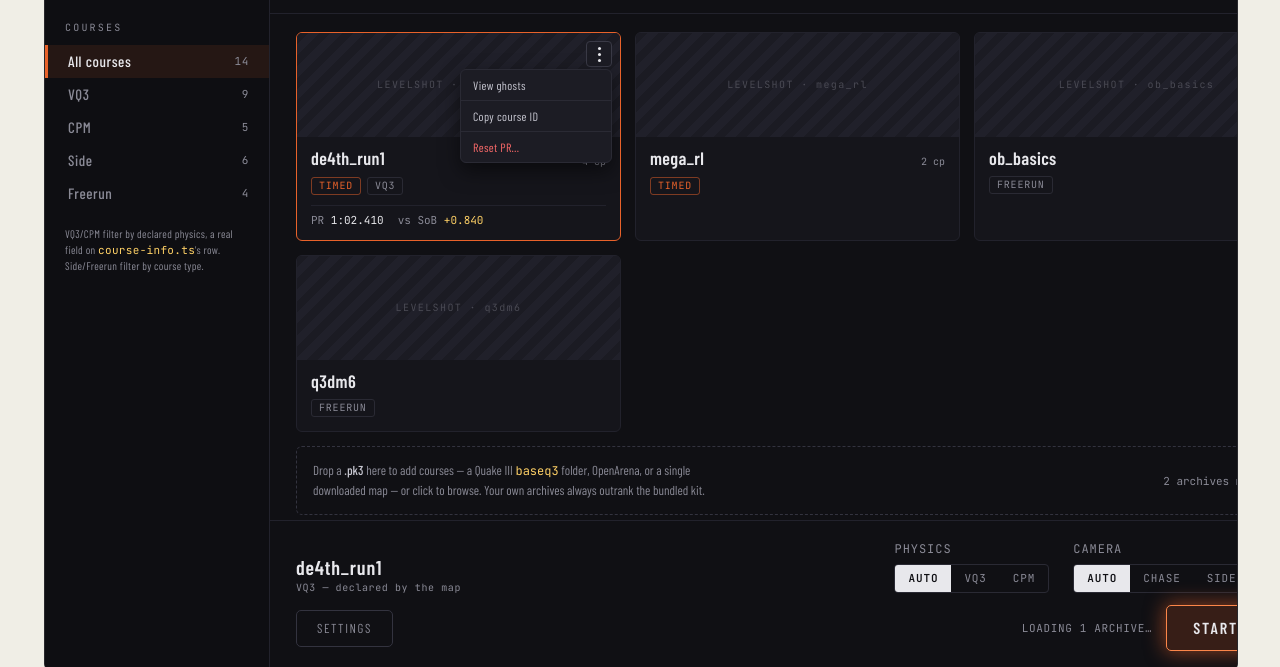
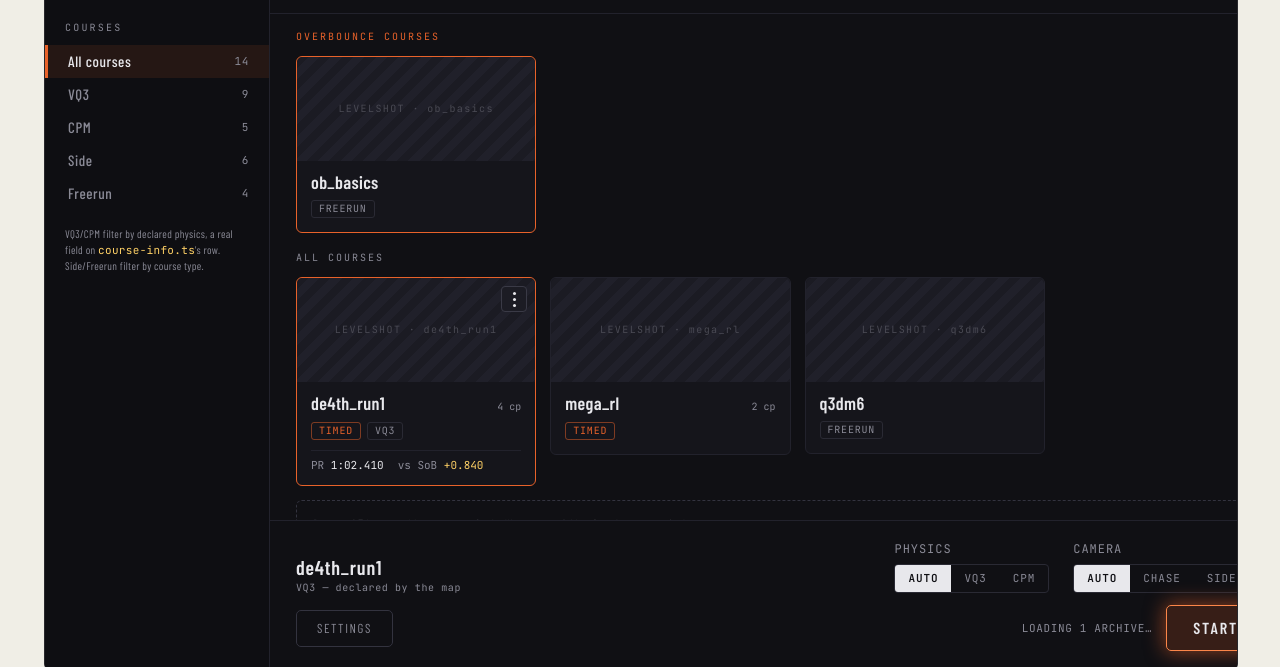
Before and after one commit to joa/overbounce, a website built with Vite: page design/Overbounce Screens.dc.html in a window 1280 px wide. Shown: the part 1229-1896 px from the top of the page. Built offline with nearby package versions, Linux system fonts and the light colour scheme.

Commit message:
design: 1g leads with the Overbounce courses
Frames 1g and 1i regrouped: the four courses this project built come
first, under an OVERBOUNCE COURSES header in the accent, with everything
else under ALL COURSES in the dim grey. The tile grid goes to
auto-fill/minmax(220px) so the column count follows the width instead of
being pinned at three.

The list frame takes the same ordering and NO headers, and keeps
ob_basics on `border-left: 2px solid transparent` -- which is what says
the accent border on the ob_basics tile is the mock showing a selected
card, not a permanent category marker.

Co-Authored-By: Claude Opus 5 (1M context) <noreply@anthropic.com>
Claude-Session: https://claude.ai/code/session_01FbG7bbqq3mchtnsypvso6A

```diff
--- a/design/Overbounce Screens.dc.html
+++ b/design/Overbounce Screens.dc.html
@@ -131,20 +131,29 @@ Open source</a>
 </div>
 </div>
 
-<div style="flex:1;min-height:0;padding:18px 26px 0;display:grid;grid-template-columns:repeat(3,1fr);gap:14px;align-content:start;overflow:auto">
+<div style="flex:1;min-height:0;padding:18px 26px 0;display:grid;grid-template-columns:repeat(auto-fill,minmax(220px,1fr));gap:14px;align-items:start;align-content:start;overflow:auto">
 
-<div style="border:1px solid #e8622a;border-radius:6px;background:#15151b;overflow:hidden">
-<div style="height:104px;background:repeating-linear-gradient(135deg,#1b1b23 0 8px,#20202a 8px 16px);display:grid;place-items:center;position:relative">
+<div style="grid-column:1/-1;font:400 10px/1 'JetBrains Mono',monospace;letter-spacing:.2em;color:#e8622a">OVERBOUNCE COURSES</div>
+
+<div style="border:1px solid #e8622a;border-radius:6px;background:#15151b">
+<div style="height:104px;border-radius:6px 6px 0 0;background:repeating-linear-gradient(135deg,#1b1b23 0 8px,#20202a 8px 16px);display:grid;place-items:center"><span style="font:400 10px/1 'JetBrains Mono',monospace;letter-spacing:.14em;color:#4a4a54">LEVELSHOT · ob_basics</span></div>
+<div style="padding:12px 14px 14px">
+<div style="display:flex;justify-content:space-between;align-items:baseline"><span style="font:600 18px/1 'Barlow Condensed',sans-serif;letter-spacing:.02em">ob_basics</span></div>
+<div style="margin-top:9px;display:flex;gap:6px;flex-wrap:wrap">
+<span style="padding:3px 7px;border-radius:3px;font:400 10px/1 'JetBrains Mono',monospace;letter-spacing:.08em;text-transform:uppercase;border:1px solid #2a2a34;color:#8a8a96">FREERUN</span>
+</div>
+</div>
+</div>
+
+<div style="grid-column:1/-1;margin-top:6px;font:400 10px/1 'JetBrains Mono',monospace;letter-spacing:.2em;color:#8a8a96">ALL COURSES</div>
+
+<div style="border:1px solid #e8622a;border-radius:6px;background:#15151b">
+<div style="height:104px;border-radius:6px 6px 0 0;overflow:hidden;background:repeating-linear-gradient(135deg,#1b1b23 0 8px,#20202a 8px 16px);display:grid;place-items:center;position:relative">
 <span style="font:400 10px/1 'JetBrains Mono',monospace;letter-spacing:.14em;color:#4a4a54">LEVELSHOT · de4th_run1</span>
 <div style="position:absolute;top:8px;right:8px;width:24px;height:24px;border-radius:4px;background:#1c1c24;border:1px solid #3a3a46;display:flex;flex-direction:column;align-items:center;justify-content:center;gap:3px;cursor:pointer">
 <span style="width:3px;height:3px;border-radius:50%;background:#e8e8ec"></span>
 <span style="width:3px;height:3px;border-radius:50%;background:#e8e8ec"></span>
 <span style="width:3px;height:3px;border-radius:50%;background:#e8e8ec"></span>
-</div>
-<div style="position:absolute;top:36px;right:8px;width:150px;border-radius:6px;background:#1c1c24;border:1px solid #2a2a34;box-shadow:0 8px 20px rgba(0,0,0,.5);overflow:hidden;z-index:2">
-<div style="padding:9px 12px;font:400 12px/1 'Barlow Condensed',sans-serif;letter-spacing:.03em;color:#c8c8d2;cursor:pointer">View ghosts</div>
-<div style="padding:9px 12px;font:400 12px/1 'Barlow Condensed',sans-serif;letter-spacing:.03em;color:#c8c8d2;cursor:pointer;border-top:1px solid #2a2a34">Copy course ID</div>
-<div style="padding:9px 12px;font:400 12px/1 'Barlow Condensed',sans-serif;letter-spacing:.03em;color:#ff6b6b;cursor:pointer;border-top:1px solid #2a2a34">Reset PR…</div>
 </div>
 </div>
 <div style="padding:12px 14px 14px">
@@ -160,8 +169,8 @@ Open source</a>
 </div>
 </div>
 
-<div style="border:1px solid #22222c;border-radius:6px;background:#15151b;overflow:hidden">
-<div style="height:104px;background:repeating-linear-gradient(135deg,#1b1b23 0 8px,#20202a 8px 16px);display:grid;place-items:center"><span style="font:400 10px/1 'JetBrains Mono',monospace;letter-spacing:.14em;color:#4a4a54">LEVELSHOT · mega_rl</span></div>
+<div style="border:1px solid #22222c;border-radius:6px;background:#15151b">
+<div style="height:104px;border-radius:6px 6px 0 0;background:repeating-linear-gradient(135deg,#1b1b23 0 8px,#20202a 8px 16px);display:grid;place-items:center"><span style="font:400 10px/1 'JetBrains Mono',monospace;letter-spacing:.14em;color:#4a4a54">LEVELSHOT · mega_rl</span></div>
 <div style="padding:12px 14px 14px">
 <div style="display:flex;justify-content:space-between;align-items:baseline"><span style="font:600 18px/1 'Barlow Condensed',sans-serif;letter-spacing:.02em">mega_rl</span><span style="font:400 10px 'JetBrains Mono',monospace;color:#8a8a96">2 cp</span></div>
 <div style="margin-top:9px;display:flex;gap:6px;flex-wrap:wrap">
@@ -170,18 +179,8 @@ Open source</a>
 </div>
 </div>
 
-<div style="border:1px solid #22222c;border-radius:6px;background:#15151b;overflow:hidden">
-<div style="height:104px;background:repeating-linear-gradient(135deg,#1b1b23 0 8px,#20202a 8px 16px);display:grid;place-items:center"><span style="font:400 10px/1 'JetBrains Mono',monospace;letter-spacing:.14em;color:#4a4a54">LEVELSHOT · ob_basics</span></div>
-<div style="padding:12px 14px 14px">
-<div style="display:flex;justify-content:space-between;align-items:baseline"><span style="font:600 18px/1 'Barlow Condensed',sans-serif;letter-spacing:.02em">ob_basics</span></div>
-<div style="margin-top:9px;display:flex;gap:6px;flex-wrap:wrap">
-<span style="padding:3px 7px;border-radius:3px;font:400 10px/1 'JetBrains Mono',monospace;letter-spacing:.08em;text-transform:uppercase;border:1px solid #2a2a34;color:#8a8a96">FREERUN</span>
-</div>
-</div>
-</div>
-
-<div style="border:1px solid #22222c;border-radius:6px;background:#15151b;overflow:hidden">
-<div style="height:104px;background:repeating-linear-gradient(135deg,#1b1b23 0 8px,#20202a 8px 16px);display:grid;place-items:center"><span style="font:400 10px/1 'JetBrains Mono',monospace;letter-spacing:.14em;color:#4a4a54">LEVELSHOT · q3dm6</span></div>
+<div style="border:1px solid #22222c;border-radius:6px;background:#15151b">
+<div style="height:104px;border-radius:6px 6px 0 0;background:repeating-linear-gradient(135deg,#1b1b23 0 8px,#20202a 8px 16px);display:grid;place-items:center"><span style="font:400 10px/1 'JetBrains Mono',monospace;letter-spacing:.14em;color:#4a4a54">LEVELSHOT · q3dm6</span></div>
 <div style="padding:12px 14px 14px">
 <div style="display:flex;justify-content:space-between;align-items:baseline"><span style="font:600 18px/1 'Barlow Condensed',sans-serif;letter-spacing:.02em">q3dm6</span></div>
 <div style="margin-top:9px;display:flex;gap:6px;flex-wrap:wrap">
@@ -284,6 +283,14 @@ Open source</a>
 <span>COURSE</span><span>CP</span><span>TAGS</span><span>PR</span><span>VS SOB</span>
 </div>
 
+<div style="display:grid;grid-template-columns:1fr 90px 130px 130px 150px;gap:12px;align-items:center;padding:12px 4px;border-top:1px solid #22222c;border-left:2px solid transparent">
+<span style="font:600 15px/1 'Barlow Condensed',sans-serif;letter-spacing:.02em;color:#c8c8d2">ob_basics</span>
+<span style="font:400 11px/1 'JetBrains Mono',monospace;color:#8a8a96">—</span>
+<span style="display:flex;gap:6px"><span style="padding:3px 7px;border-radius:3px;font:400 10px/1 'JetBrains Mono',monospace;letter-spacing:.08em;text-transform:uppercase;border:1px solid #2a2a34;color:#8a8a96">FREERUN</span></span>
+<span style="font:400 12px/1 'JetBrains Mono',monospace;color:#4a4a54">—</span>
+<span style="font:400 12px/1 'JetBrains Mono',monospace;color:#4a4a54">—</span>
+</div>
+
 <div style="display:grid;grid-template-columns:1fr 90px 130px 130px 150px;gap:12px;align-items:center;padding:12px 4px;border-top:1px solid #22222c;border-left:2px solid #e8622a;background:rgba(232,98,42,.06)">
 <span style="font:600 15px/1 'Barlow Condensed',sans-serif;letter-spacing:.02em">de4th_run1</span>
 <span style="font:400 11px/1 'JetBrains Mono',monospace;color:#8a8a96">4 cp</span>
@@ -296,14 +303,6 @@ Open source</a>
 <span style="font:600 15px/1 'Barlow Condensed',sans-serif;letter-spacing:.02em;color:#c8c8d2">mega_rl</span>
 <span style="font:400 11px/1 'JetBrains Mono',monospace;color:#8a8a96">2 cp</span>
 <span style="display:flex;gap:6px"><span style="padding:3px 7px;border-radius:3px;font:400 10px/1 'JetBrains Mono',monospace;letter-spacing:.08em;text-transform:uppercase;border:1px solid rgba(232,98,42,.5);color:#e8622a">TIMED</span></span>
-<span style="font:400 12px/1 'JetBrains Mono',monospace;color:#4a4a54">—</span>
-<span style="font:400 12px/1 'JetBrains Mono',monospace;color:#4a4a54">—</span>
-</div>
-
-<div style="display:grid;grid-template-columns:1fr 90px 130px 130px 150px;gap:12px;align-items:center;padding:12px 4px;border-top:1px solid #22222c;border-left:2px solid transparent">
-<span style="font:600 15px/1 'Barlow Condensed',sans-serif;letter-spacing:.02em;color:#c8c8d2">ob_basics</span>
-<span style="font:400 11px/1 'JetBrains Mono',monospace;color:#8a8a96">—</span>
-<span style="display:flex;gap:6px"><span style="padding:3px 7px;border-radius:3px;font:400 10px/1 'JetBrains Mono',monospace;letter-spacing:.08em;text-transform:uppercase;border:1px solid #2a2a34;color:#8a8a96">FREERUN</span></span>
 <span style="font:400 12px/1 'JetBrains Mono',monospace;color:#4a4a54">—</span>
 <span style="font:400 12px/1 'JetBrains Mono',monospace;color:#4a4a54">—</span>
 </div>
```
